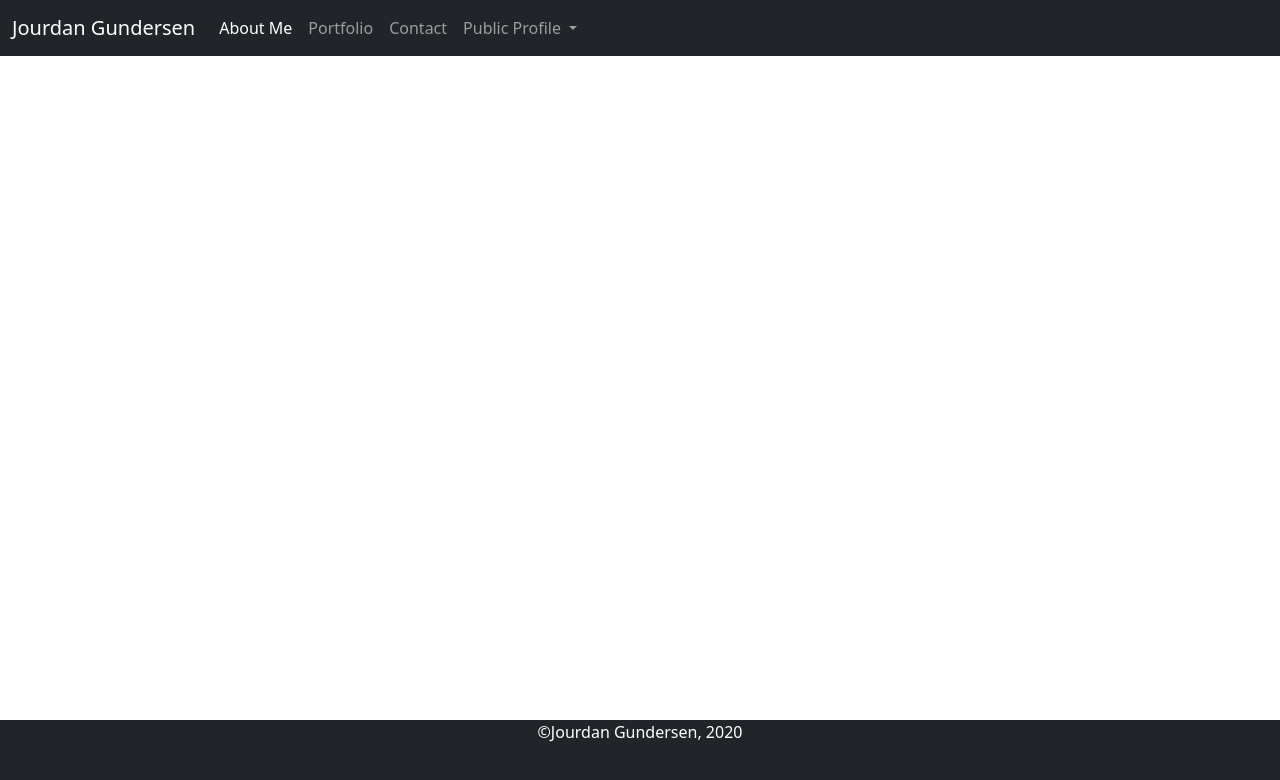
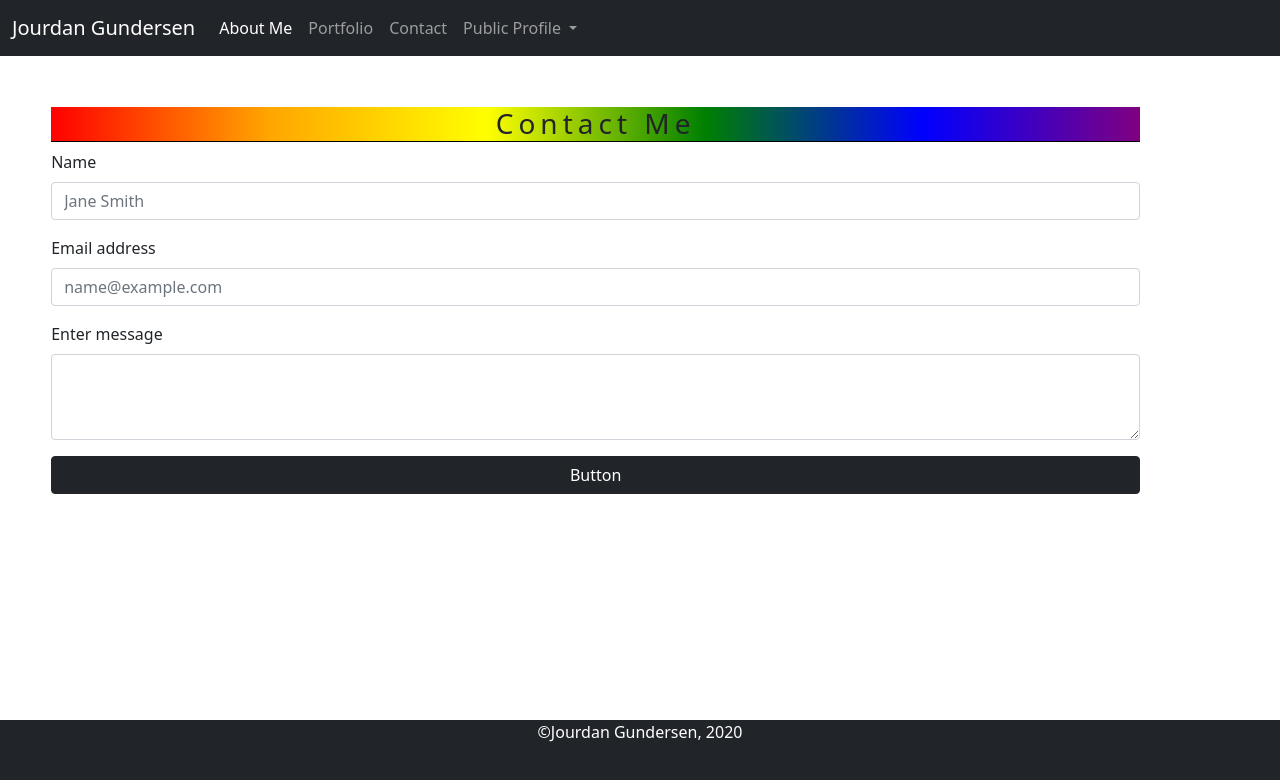
Before and after one commit to jourdangundersen/responsive-portfolio, a plain HTML site: page contact.html in a window 1280 px wide. Drawn offline with nearby package versions, Linux system fonts and the light colour scheme.

Commit message:
edited css and added items

```diff
--- a/Assets/style.css
+++ b/Assets/style.css
@@ -4,3 +4,13 @@ footer{
     position:fixed;
     bottom:0;
 }
+.middle-section{
+    padding:2%;
+    margin:2%;
+}
+.header{
+    width:100%;
+    border-bottom:1px solid black;
+    letter-spacing:5px;
+    background-image: linear-gradient(to right, red , orange, yellow, green, blue, purple);
+}
--- a/contact.html
+++ b/contact.html
@@ -15,7 +15,7 @@
             <span class="navbar-toggler-icon"></span>
           </button>
           <div class="collapse navbar-collapse" id="navbarSupportedContent">
-            <ul class="navbar-nav mr-auto">
+            <ul class="navbar-nav ml-auto">
               <li class="nav-item">
                 <a class="nav-link active" aria-current="page" href="/index.html">About Me</a>
               </li>
@@ -40,8 +40,23 @@
           </div>
         </div>
       </nav>
-      <main class="container">
-
+      <main class="container middle-section">
+        <h3 class="header text-center">Contact Me</h3>
+        <div class="mb-3">
+            <label for="exampleFormControlInput1" class="form-label">Name</label>
+            <input type="text" class="form-control" id="exampleFormControlInput1" placeholder="Jane Smith">
+          </div>
+          <div class="mb-3">
+            <label for="exampleFormControlInput1" class="form-label">Email address</label>
+            <input type="email" class="form-control" id="exampleFormControlInput1" placeholder="name@example.com">
+          </div>
+          <div class="mb-3">
+            <label for="exampleFormControlTextarea1" class="form-label">Enter message</label>
+            <textarea class="form-control" id="exampleFormControlTextarea1" rows="3"></textarea>
+          </div>
+          <div class="d-grid gap-2">
+            <button class="btn btn-dark" type="button">Button</button>
+          </div>
       </main>
       <footer class="bg-dark text-white text-center">
           &copy;Jourdan Gundersen, 2020
```
